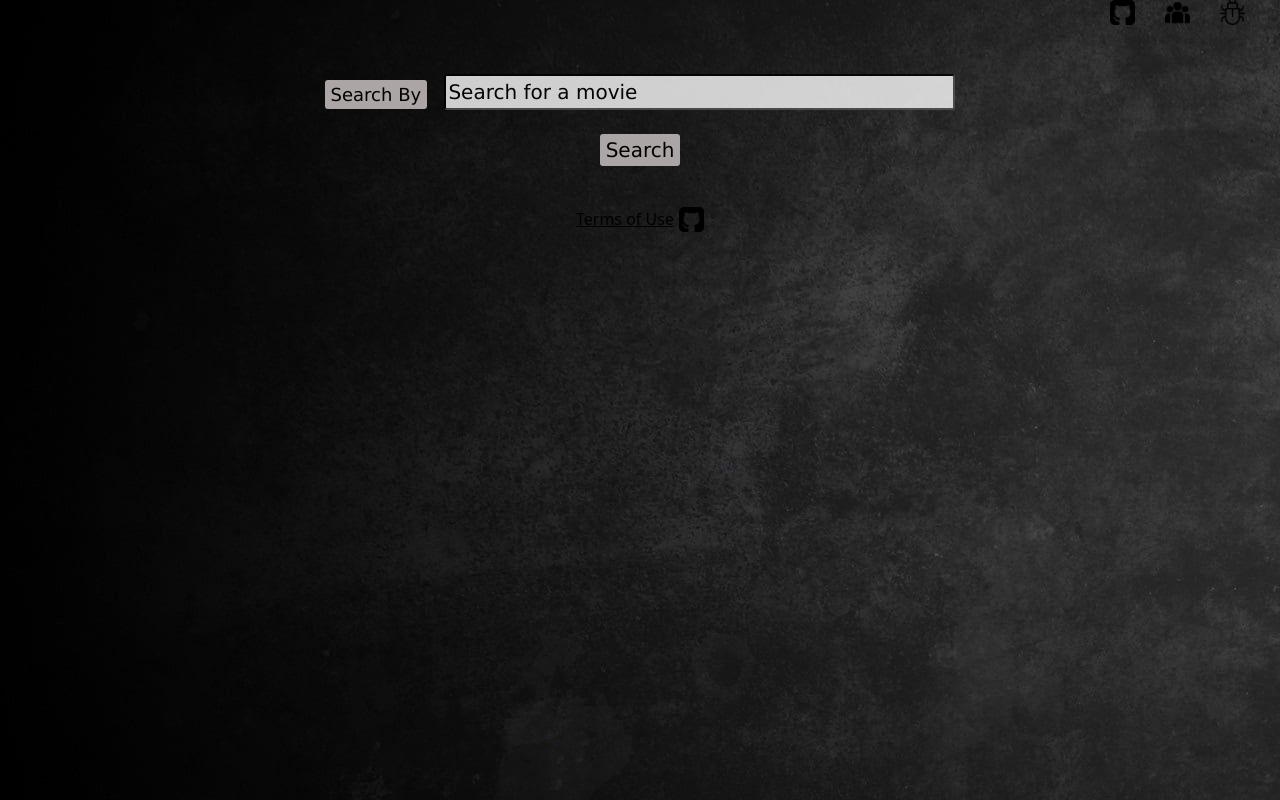
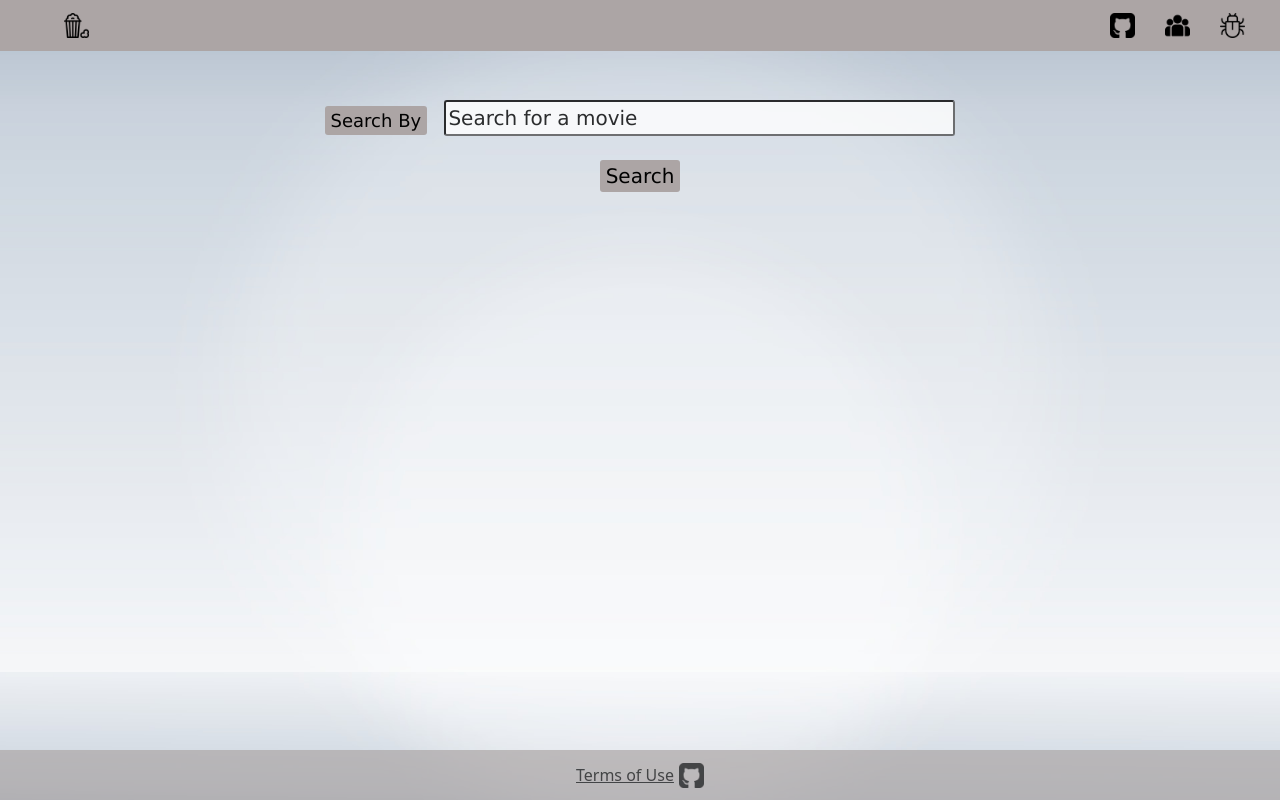
Before and after one commit to abhishekvardhan/movie-recommendation-sytem, a Flask app: page / in a window 1280 px wide. Run offline with Flask 2, Linux system fonts and the light colour scheme.

Commit message:
css addition1

```diff
--- a/static/main.css
+++ b/static/main.css
@@ -1,5 +1,7 @@
 body {
-    background-image: url("page1.jpg");
+    background-image: url("page.jpg");
+    background-repeat: repeat-x;
+    background-size: cover;
 }
 
 ::placeholder {
@@ -24,12 +26,6 @@
     font-family: Verdana;
     color: white;
 }
-div.result{
-  border-style: solid;
-  border-width: 5px;
-  border-color: gray;
-  border-radius: 20px;
-}
 .imgif {
     position: absolute;
     top: 30%;
@@ -39,3 +35,33 @@
     display: none;
     color: white;
   }
+  header {
+      margin-top:0;
+      padding-top : 1%;
+      padding-left: 5%;
+      padding-bottom: 1%;
+    background-color: rgb(172, 165, 165);
+    font-family:Serif ;
+    font-size: 20px;
+    color: white;
+  }
+  header-logo
+  {
+      padding-left: 10%;
+      margin-left: 40%;
+  }
+  header-buttons
+  {
+    position: absolute;
+  }
+  footer {
+    position: fixed;
+    width : 100%;
+    bottom: 0;
+    width: 100%;
+    background-color: rgb(172, 165, 165) ;
+    color: black;
+    align-content: center;
+    padding:1%;
+    opacity: 0.7;
+ }
```
